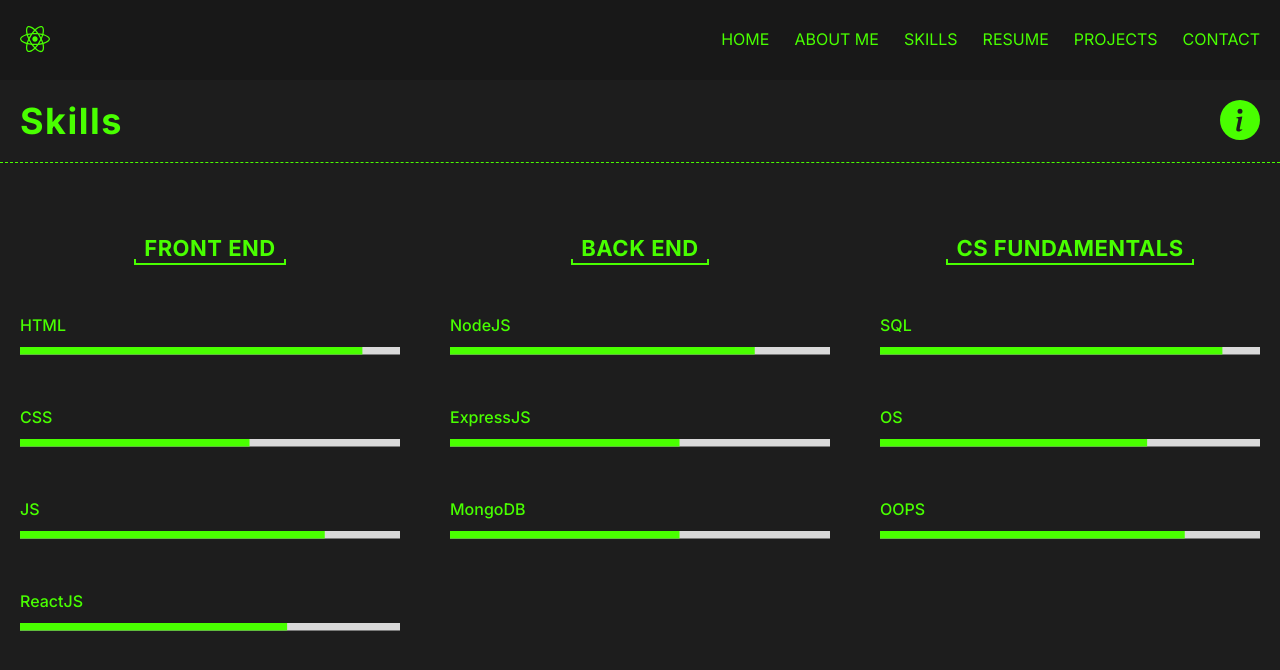
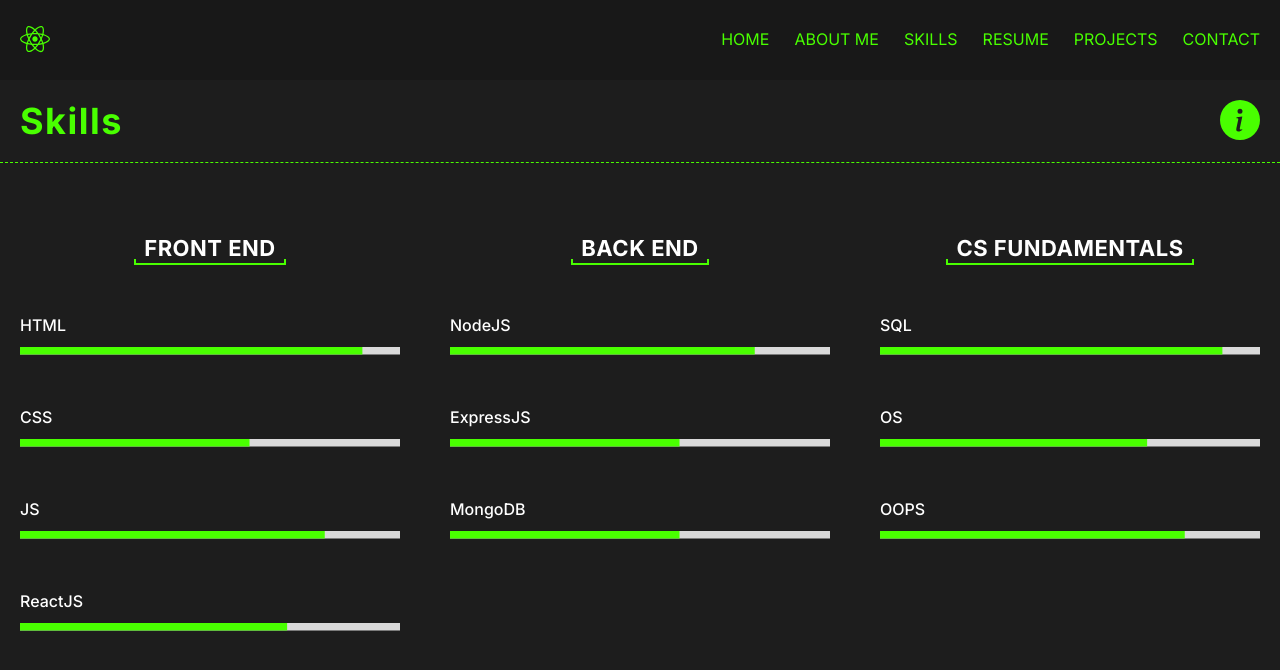
Before and after one commit to YadamVinay369/portfolio, a React (Create React App) app: page /skills in a window 1280 px wide. Shown: the top 670 px of the page. Built offline with nearby package versions, Linux system fonts and the light colour scheme; a web font is replaced by a local one.

Commit message:
styles update for skills section

```diff
--- a/src/pages/skills/Skills.scss
+++ b/src/pages/skills/Skills.scss
@@ -15,7 +15,7 @@
 
             &__category-text{
                 display: inline;
-                color: var(--green-theme-main-color);
+                color: var(--green-theme-sub-text-color);
                 font-size: 22px;
                 font-weight: 700;
                 line-height: 1rem;
@@ -55,7 +55,7 @@
                     margin: 0 0 10px;
                     font-weight: 500;
                     text-transform: capitalize;
-                    color: var(--green-theme-main-color);
+                    color: var(--green-theme-sub-text-color);
                 }
 
                 &__line{
```
